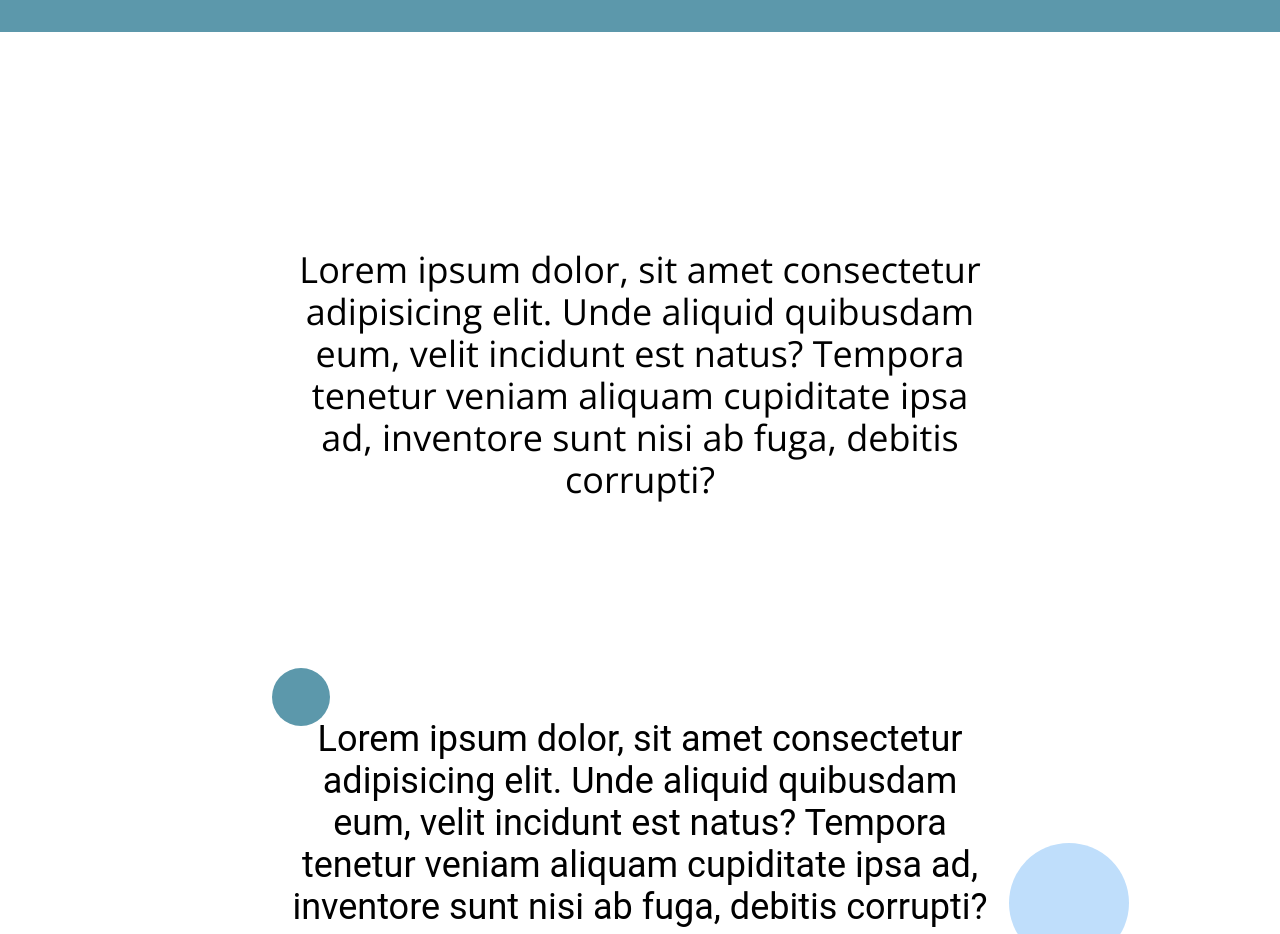
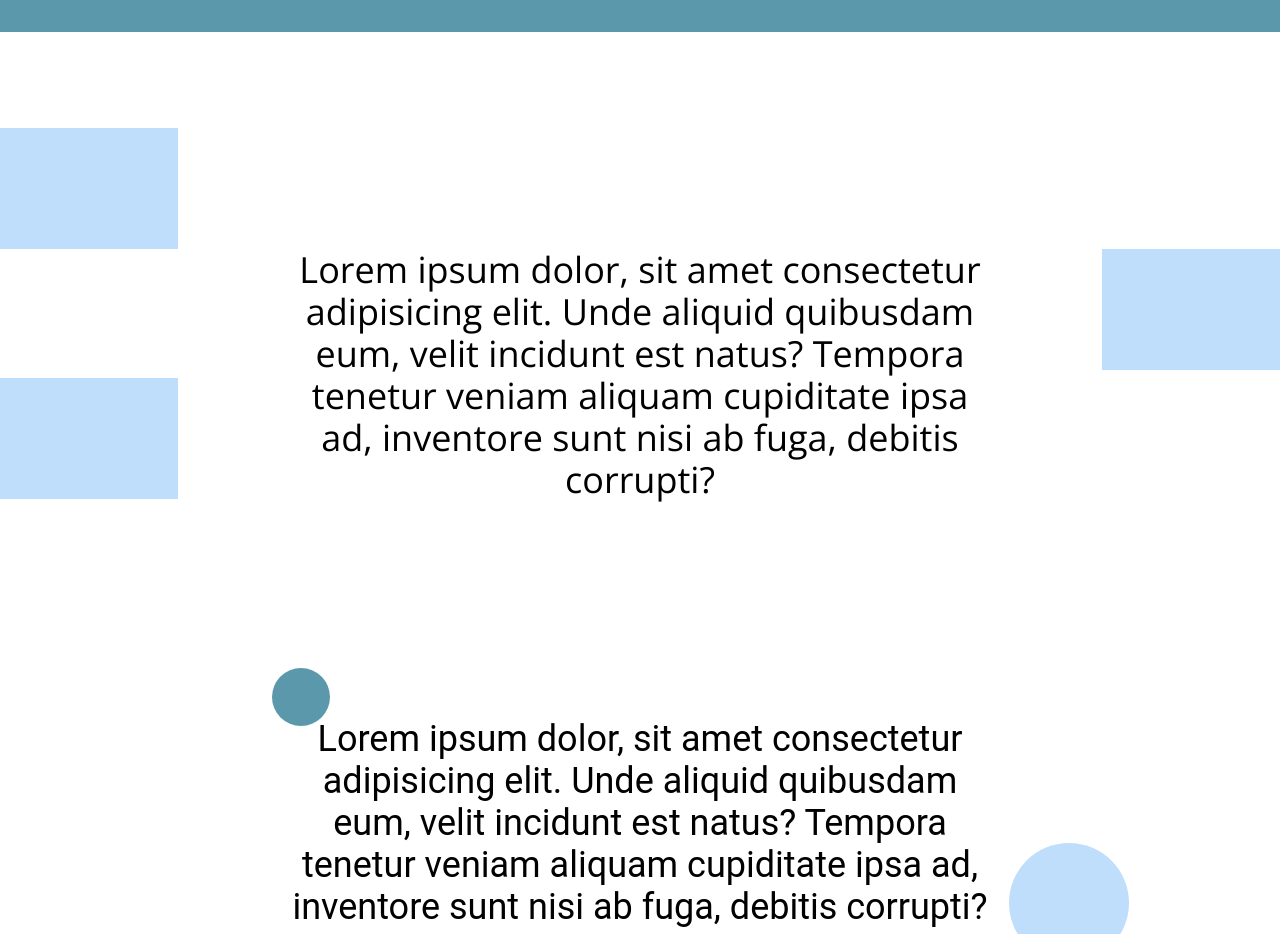
Before and after one commit to ksuxaprokopova/HomeWork2, a plain HTML site: page lesson3/index.html in a window 1280 px wide. Shown: the part 1100-2034 px from the top of the page. Drawn offline with nearby package versions, Linux system fonts and the light colour scheme.

Commit message:
Add files via upload

```diff
--- a/lesson3/index.html
+++ b/lesson3/index.html
@@ -39,10 +39,17 @@ tac
         </p>
        </div>
     </section>
-    <section class="one">
+    <section>
+        <div class="item_head">
+           <div class="item item--1"></div>
+           <div class="item item--2"></div>
+           <div class="item item--3"></div>
+        </div>
+        <div class="one">
         <p class="one_text">
             Lorem ipsum dolor, sit amet consectetur adipisicing elit. Unde aliquid quibusdam eum, velit incidunt est natus? Tempora tenetur veniam aliquam cupiditate ipsa ad, inventore sunt nisi ab fuga, debitis corrupti?
         </p>
+        </div>
     </section>
     <section class="two">
         <p class="two_text">
--- a/lesson3/styles/styles.css
+++ b/lesson3/styles/styles.css
@@ -78,6 +78,29 @@ body{
     text-align: center;
 
     color: #FFFFFF;
+ }
+
+ .item_head{
+   position: relative;
+ }
+.item{
+   position: absolute;
+   width: 178px;
+height: 121px;
+
+background: #BFDEFB;
+ }
+
+ .item--1{
+   top: -121px;
+ }
+
+ .item--2{
+   bottom: -250px;
+ }
+
+ .item--3{
+   right: 0px;
  }
 
  .one{
```
